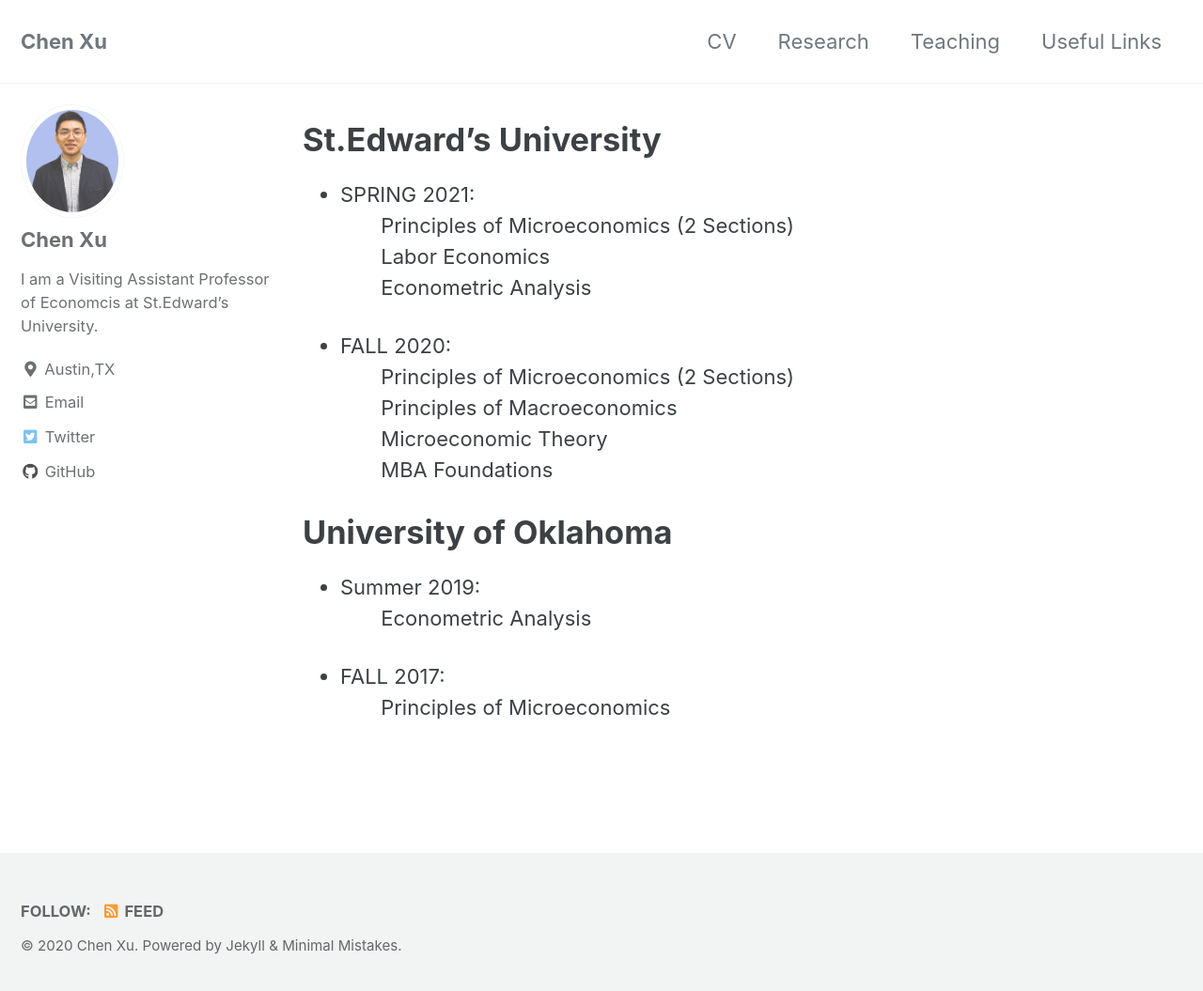
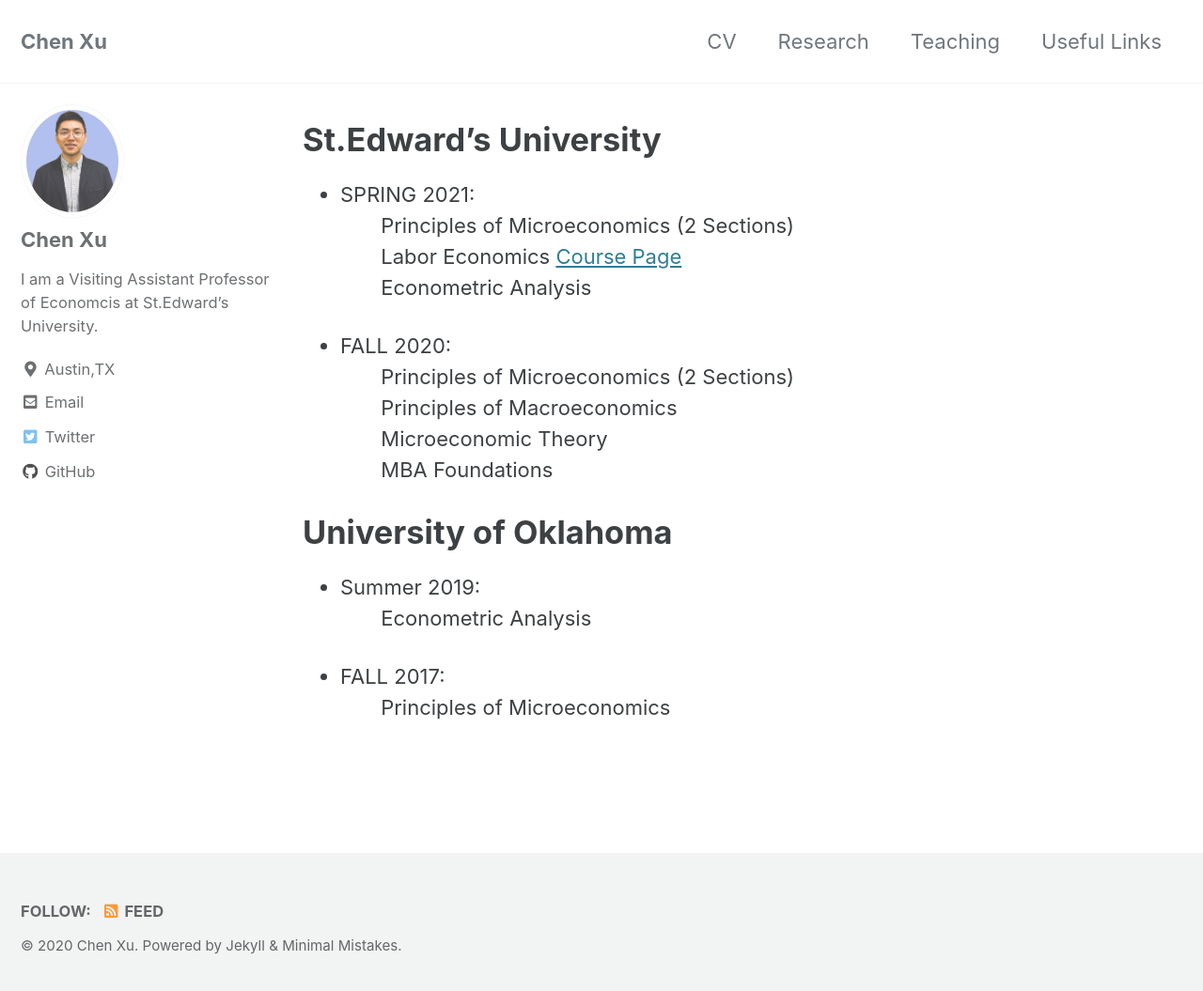
Before and after one commit to chenxuecon/chenxuecon.github.io, a Jekyll site: the page built from _pages/teaching.md, in a window 1280 px wide and 1063 px high. Shown: the top 1055 px of the window at 94% size. Built offline with Jekyll 4.4.1, drawn with Linux system fonts in a browser that asks for light colours; cached includes are drawn as plain includes.

Commit message:
Update teaching.md

```diff
--- a/_pages/teaching.md
+++ b/_pages/teaching.md
@@ -8,7 +8,7 @@
 ======
 * SPRING 2021: \
   &nbsp;&nbsp;&nbsp;&nbsp;&nbsp;&nbsp;   Principles of Microeconomics (2 Sections) \
-  &nbsp;&nbsp;&nbsp;&nbsp;&nbsp;&nbsp;   Labor Economics \
+  &nbsp;&nbsp;&nbsp;&nbsp;&nbsp;&nbsp;   Labor Economics  [Course Page](https://github.com/chenxuecon/ECON-4341) \
   &nbsp;&nbsp;&nbsp;&nbsp;&nbsp;&nbsp;   Econometric Analysis
 
 
```
